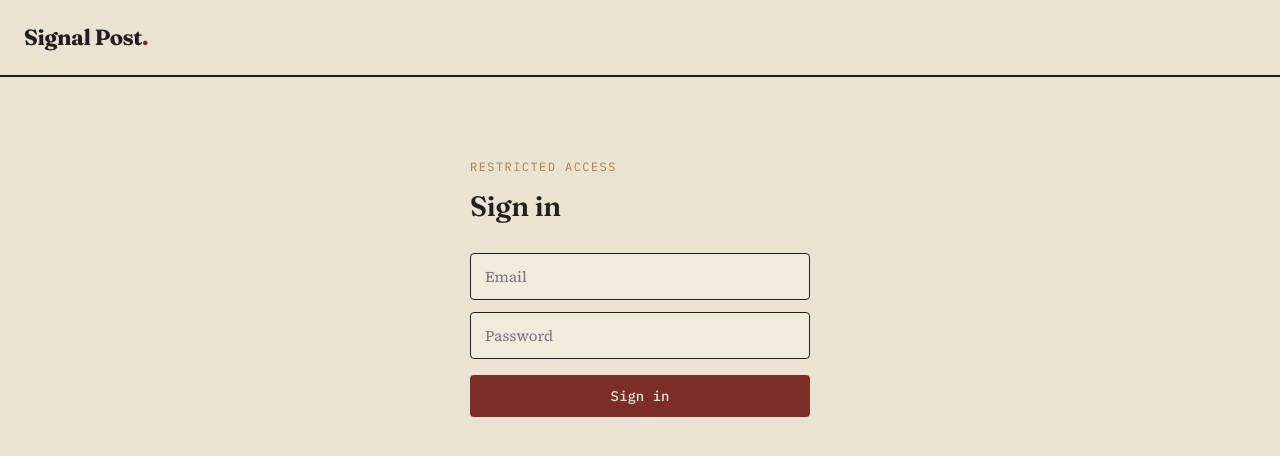
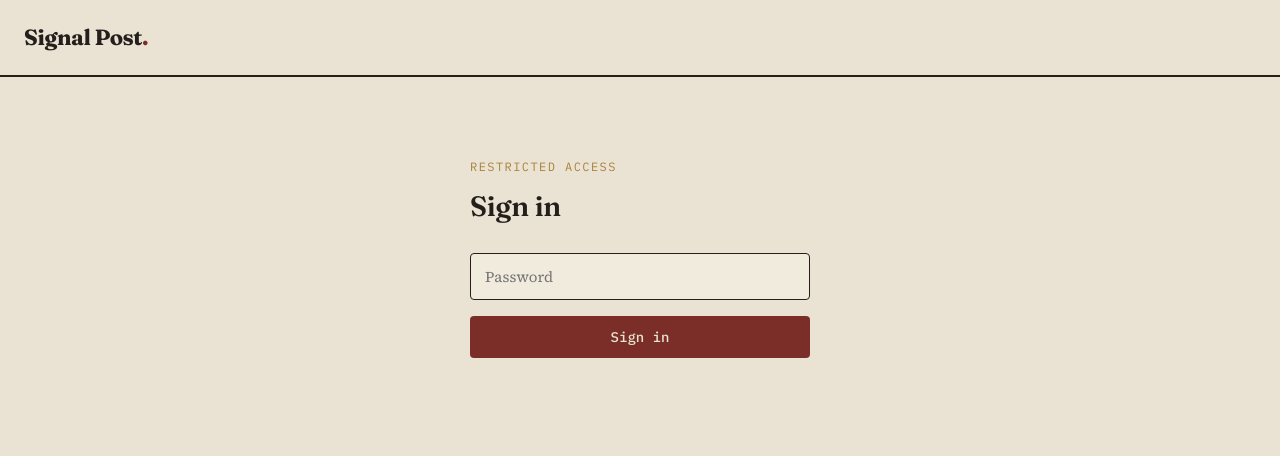
Before and after one commit to s-rahul-editz/signal-post, a Next.js app: page /adminsanjana/login in a window 1280 px wide. Shown: the top 456 px of the page. Built offline with nearby package versions, Linux system fonts and the light colour scheme.

Commit message:
Update page.js

```diff
--- a/app/adminsanjana/login/page.js
+++ b/app/adminsanjana/login/page.js
@@ -2,10 +2,8 @@
 
 import { useState } from "react";
 import { useRouter } from "next/navigation";
-import { createClient } from "../../../lib/supabase-browser";
 
 export default function LoginPage() {
-  const [email, setEmail] = useState("");
   const [password, setPassword] = useState("");
   const [error, setError] = useState("");
   const [loading, setLoading] = useState(false);
@@ -16,19 +14,20 @@ export default function LoginPage() {
     setLoading(true);
     setError("");
 
-    const supabase = createClient();
-    const { error: signInError } = await supabase.auth.signInWithPassword({
-      email,
-      password,
+    const res = await fetch("/api/login", {
+      method: "POST",
+      headers: { "Content-Type": "application/json" },
+      body: JSON.stringify({ password }),
     });
 
-    if (signInError) {
-      setError("Incorrect email or password.");
+    if (!res.ok) {
+      setError("Incorrect password.");
       setLoading(false);
       return;
     }
 
     router.push("/adminsanjana");
+    router.refresh();
   }
 
   return (
@@ -36,14 +35,6 @@ export default function LoginPage() {
       <div className="eyebrow">Restricted access</div>
       <h1 style={{ fontSize: 28, margin: "8px 0 24px" }}>Sign in</h1>
       <form onSubmit={handleLogin}>
-        <input
-          type="email"
-          placeholder="Email"
-          value={email}
-          onChange={(e) => setEmail(e.target.value)}
-          required
-          style={inputStyle}
-        />
         <input
           type="password"
           placeholder="Password"
```
